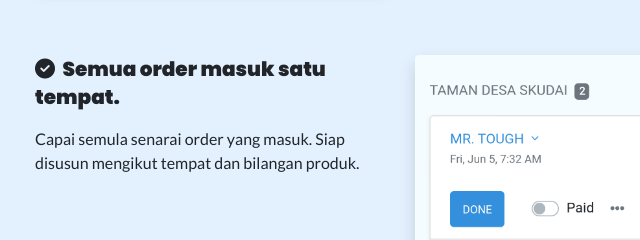
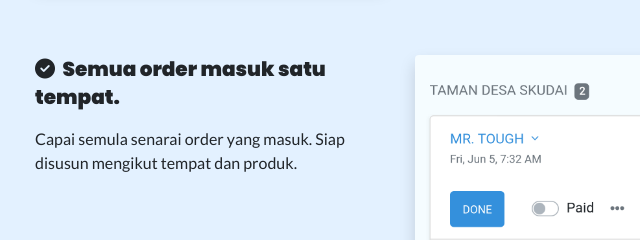
Before and after one commit to 3ub41r/ordersiapsiap.my, a plain HTML site: page index.html in a window 1280 px wide. Shown: the part 960-1200 px from the top of the page, 240-880 px from the left. Drawn offline with nearby package versions, Linux system fonts and the light colour scheme.

Commit message:
Amend copy

```diff
--- a/index.html
+++ b/index.html
@@ -83,7 +83,7 @@
                         <div class="col-md-6 order-first mb-3">
                             <h5 class="mb-3"><i class="fas fa-check-circle mr-1"></i> Semua order masuk satu tempat.</h5>
                             <p>
-                                Capai semula senarai order yang masuk. Siap disusun mengikut tempat dan bilangan produk.
+                                Capai semula senarai order yang masuk. Siap disusun mengikut tempat dan produk.
                             </p>
                         </div>
                     </div>
```
